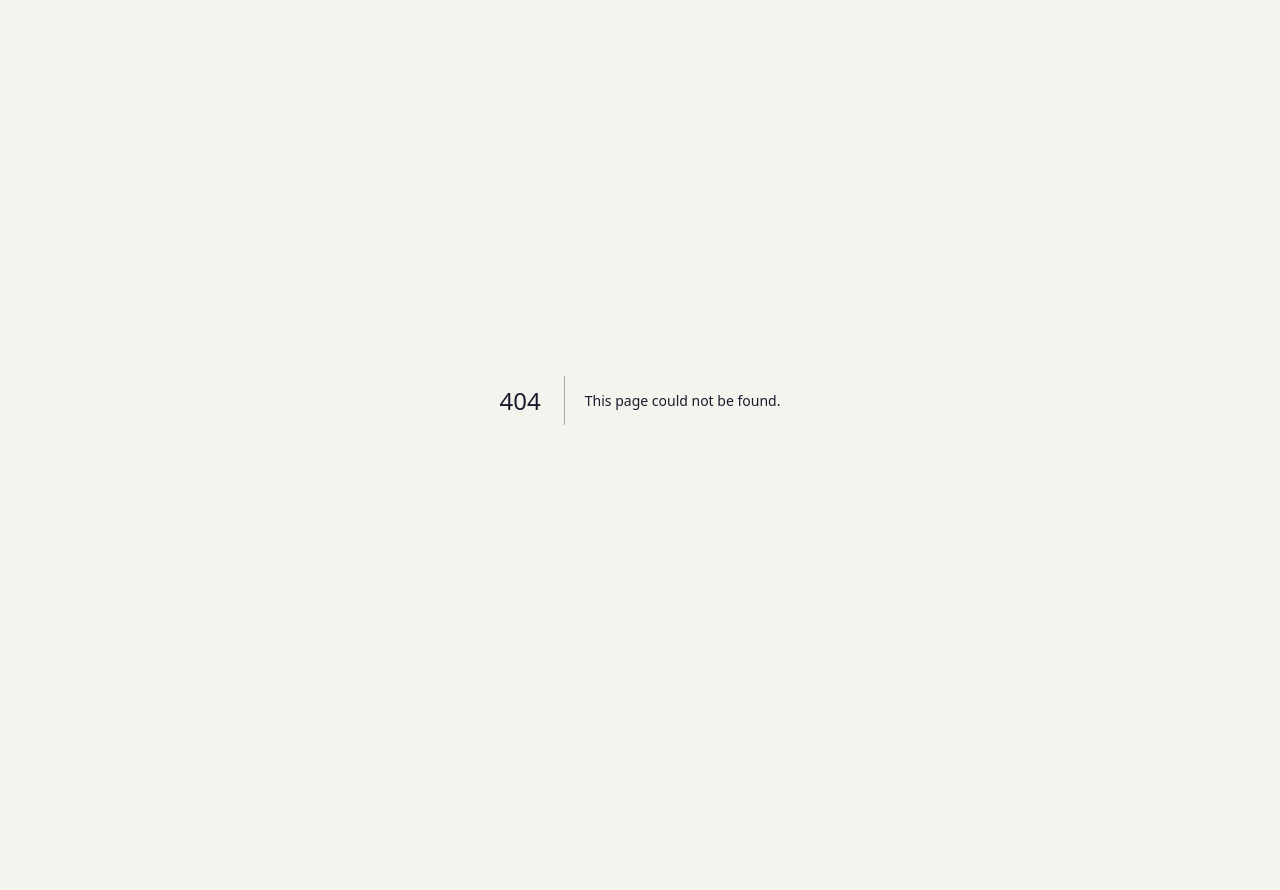
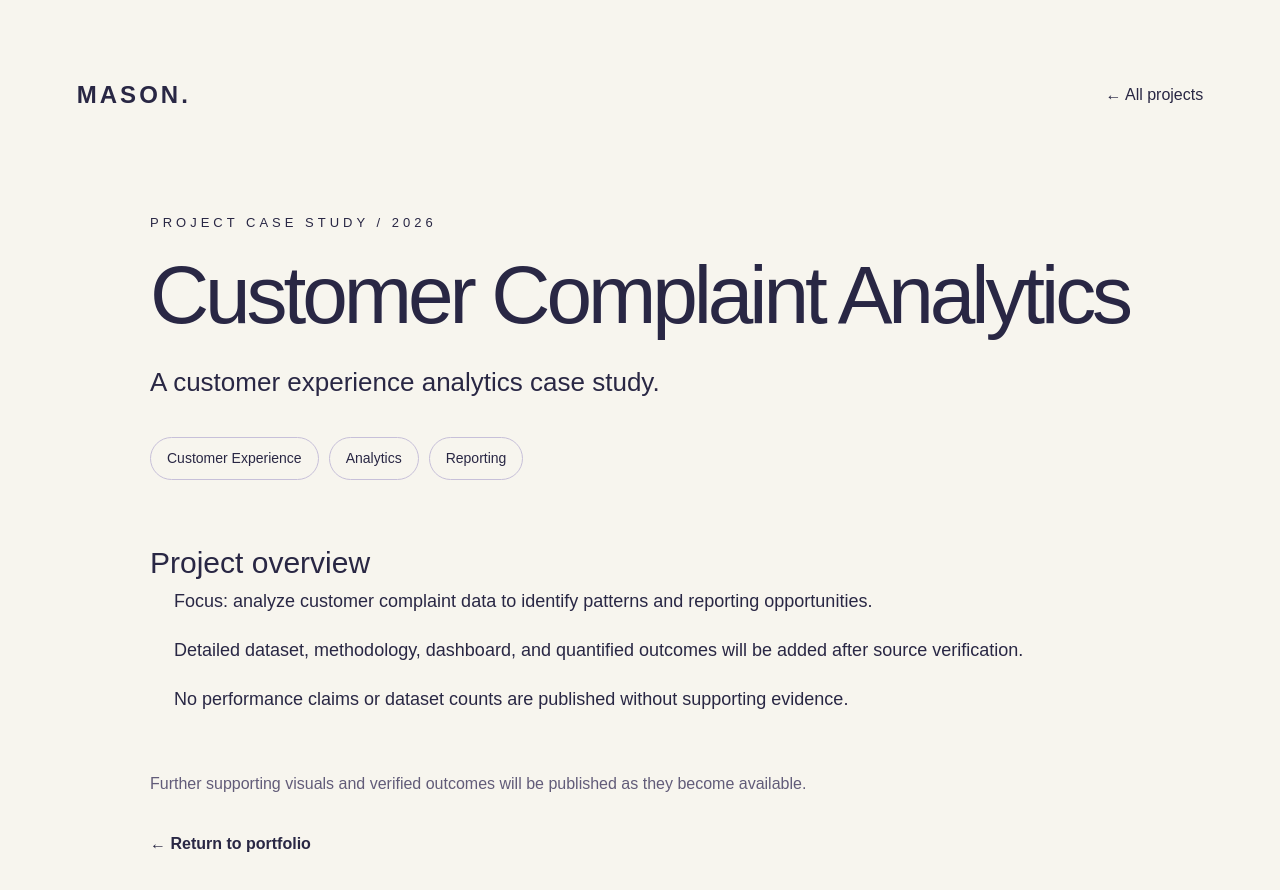
Before and after one commit to MUNKHNASANOTGONBOLD/Munkhnasan-portfolio, a Next.js app: page /projects/customer-complaints in a window 1280 px wide. Before the commit this address had no page. Shown: the top 890 px of the page. Before the commit the page ends 800 px from the top, so only its background shows below. Built offline with nearby package versions, Linux system fonts and the light colour scheme.

Commit message:
projects: add customer-complaints case study page

```diff
--- /dev/null
+++ b/app/projects/customer-complaints/page.tsx
@@ -0,0 +1,23 @@
+import Link from "next/link";
+import type { Metadata } from "next";
+export const metadata: Metadata = { title: "Customer Complaint Analytics | MASON Portfolio", description: "A customer experience analytics case study." };
+export default function ProjectPage() {
+  const steps = ["Focus: analyze customer complaint data to identify patterns and reporting opportunities.","Detailed dataset, methodology, dashboard, and quantified outcomes will be added after source verification.","No performance claims or dataset counts are published without supporting evidence."];
+  const tags = ["Customer Experience","Analytics","Reporting"];
+  return <main style={{minHeight:"100vh",background:"#F7F5EE",color:"#292744",padding:"clamp(24px,6vw,88px)",fontFamily:"Arial,sans-serif"}}>
+    <header style={{display:"flex",justifyContent:"space-between",alignItems:"center",gap:24,flexWrap:"wrap"}}>
+      <Link href="/" style={{fontWeight:800,letterSpacing:3,textDecoration:"none",color:"inherit",fontSize:24}}>MASON.</Link>
+      <Link href="/#work" style={{color:"inherit",textUnderlineOffset:5}}>← All projects</Link>
+    </header>
+    <article style={{maxWidth:980,margin:"100px auto 0"}}>
+      <p style={{letterSpacing:4,fontSize:13}}>PROJECT CASE STUDY / 2026</p>
+      <h1 style={{fontSize:"clamp(40px,7vw,82px)",lineHeight:1.04,letterSpacing:"-0.05em",margin:"20px 0 24px"}}>Customer Complaint Analytics</h1>
+      <p style={{fontSize:"clamp(19px,2.4vw,26px)",lineHeight:1.55,maxWidth:740}}>A customer experience analytics case study.</p>
+      <div style={{display:"flex",flexWrap:"wrap",gap:10,margin:"35px 0 60px"}}>{tags.map(tag=><span key={tag} style={{border:"1px solid #C7C0D9",borderRadius:40,padding:"10px 16px",fontSize:14}}>{tag}</span>)}</div>
+      <h2 style={{fontSize:30}}>Project overview</h2>
+      <ul style={{fontSize:18,lineHeight:1.85,paddingLeft:24}}>{steps.map(step=><li key={step} style={{marginBottom:16}}>{step}</li>)}</ul>
+      <p style={{marginTop:55,color:"#625C79"}}>Further supporting visuals and verified outcomes will be published as they become available.</p>
+      <Link href="/#work" style={{display:"inline-block",marginTop:36,color:"#292744",fontWeight:700}}>← Return to portfolio</Link>
+    </article>
+  </main>;
+}
```
